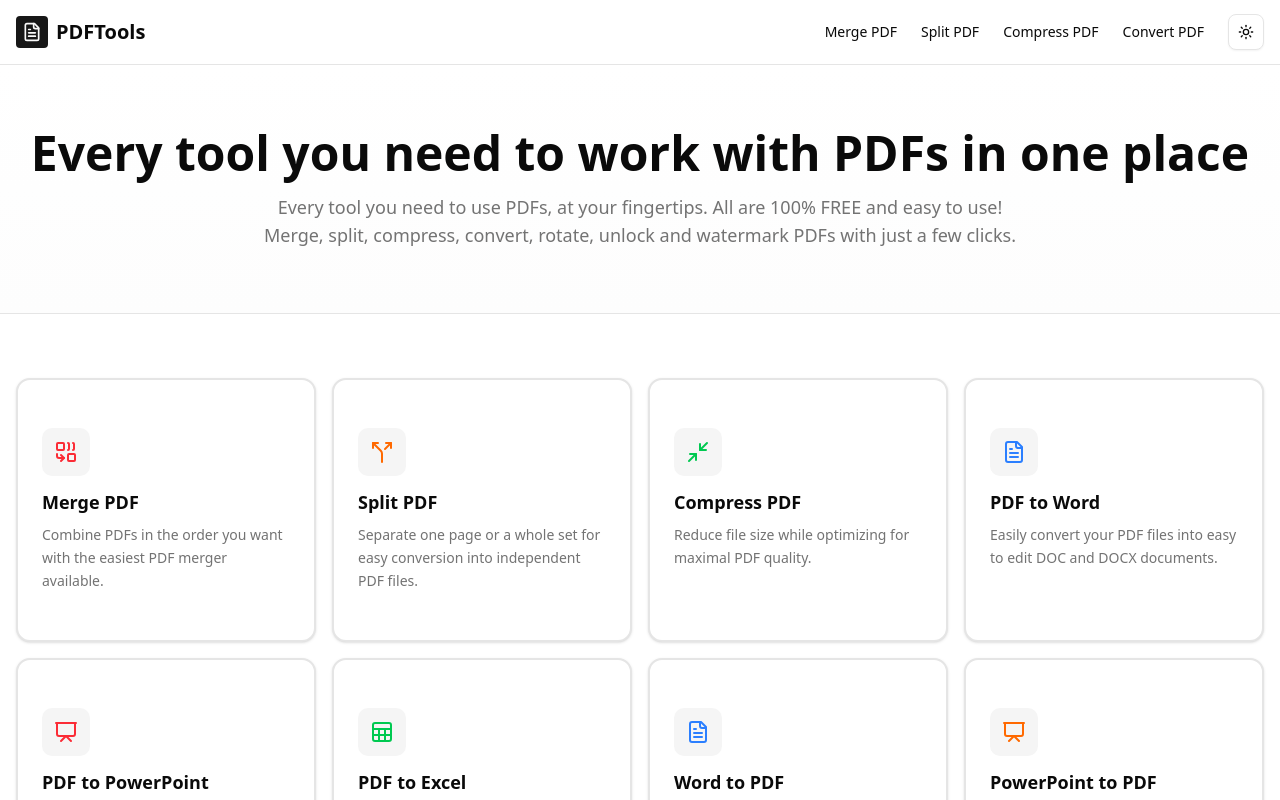
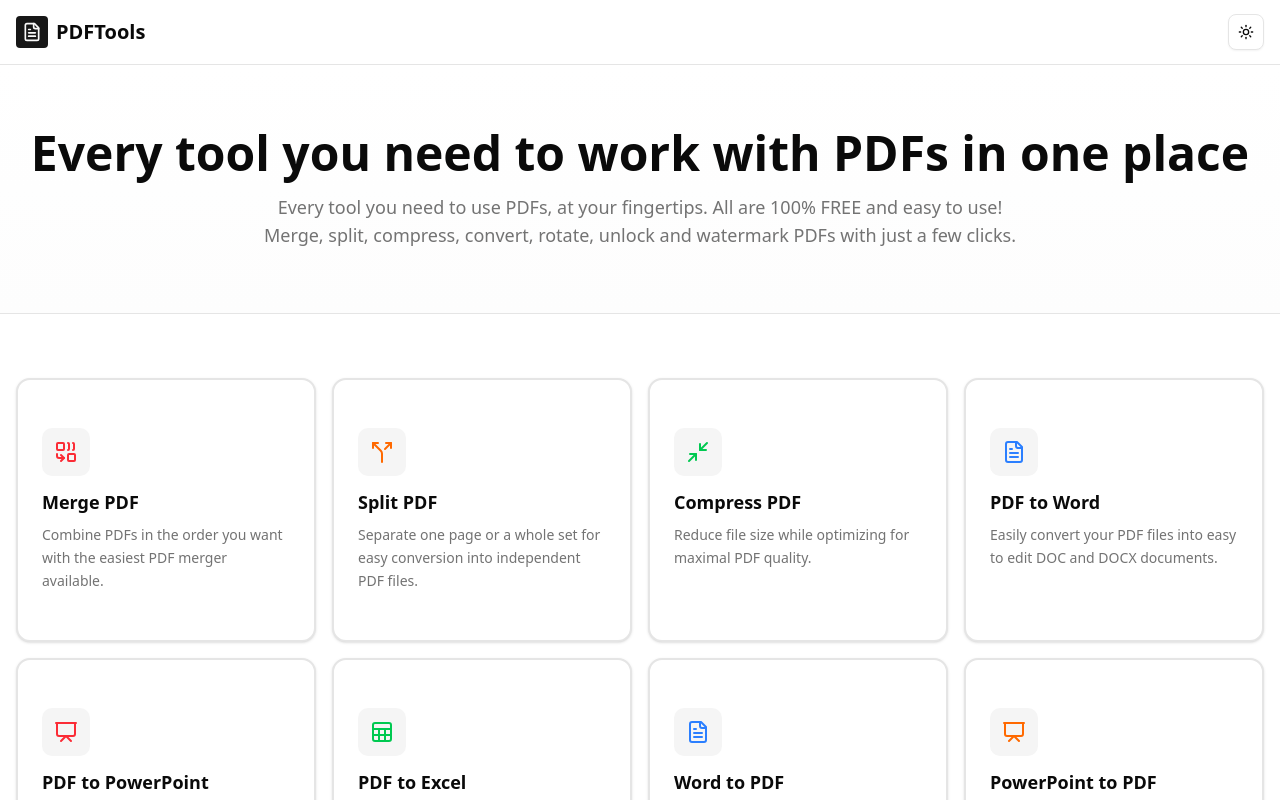
Before and after one commit to peterdinis/PDF-Tools, a Next.js app: page / in a window 1280 px wide. Shown: the top 800 px of the page. Built offline with nearby package versions, Linux system fonts and the light colour scheme.

Commit message:
fix: Fixing issue with Link

```diff
--- a/components/shared/Navigation.tsx
+++ b/components/shared/Navigation.tsx
@@ -13,44 +13,16 @@ const Navigation: FC = () => {
     <header className="border-b bg-background/95 backdrop-blur supports-[backdrop-filter]:bg-background/60">
       <div className="container mx-auto px-4">
         <div className="flex h-16 items-center justify-between">
-          {/* Logo */}
           <Link href="/" className="flex items-center gap-2">
             <div className="flex h-8 w-8 items-center justify-center rounded bg-primary">
               <FileText className="h-5 w-5 text-primary-foreground" />
             </div>
             <span className="text-xl font-bold">PDFTools</span>
           </Link>
-
-          {/* Desktop nav */}
           <nav className="hidden md:flex items-center gap-6">
-            <Link
-              href="#"
-              className="text-sm font-medium hover:text-primary transition-colors"
-            >
-              Merge PDF
-            </Link>
-            <Link
-              href="#"
-              className="text-sm font-medium hover:text-primary transition-colors"
-            >
-              Split PDF
-            </Link>
-            <Link
-              href="#"
-              className="text-sm font-medium hover:text-primary transition-colors"
-            >
-              Compress PDF
-            </Link>
-            <Link
-              href="#"
-              className="text-sm font-medium hover:text-primary transition-colors"
-            >
-              Convert PDF
-            </Link>
             <ModeToggle />
           </nav>
 
-          {/* Mobile hamburger */}
           <button
             onClick={() => setIsOpen(!isOpen)}
             className="md:hidden p-2 rounded focus:outline-none"
@@ -59,8 +31,6 @@ const Navigation: FC = () => {
           </button>
         </div>
       </div>
-
-      {/* Mobile menu */}
       <AnimatePresence>
         {isOpen && (
           <motion.nav
@@ -70,34 +40,6 @@ const Navigation: FC = () => {
             transition={{ duration: 0.2 }}
             className="md:hidden px-4 pb-4 flex flex-col gap-4 bg-background border-b"
           >
-            <Link
-              href="#"
-              className="text-sm font-medium hover:text-primary transition-colors"
-              onClick={() => setIsOpen(false)}
-            >
-              Merge PDF
-            </Link>
-            <Link
-              href="#"
-              className="text-sm font-medium hover:text-primary transition-colors"
-              onClick={() => setIsOpen(false)}
-            >
-              Split PDF
-            </Link>
-            <Link
-              href="#"
-              className="text-sm font-medium hover:text-primary transition-colors"
-              onClick={() => setIsOpen(false)}
-            >
-              Compress PDF
-            </Link>
-            <Link
-              href="#"
-              className="text-sm font-medium hover:text-primary transition-colors"
-              onClick={() => setIsOpen(false)}
-            >
-              Convert PDF
-            </Link>
             <ModeToggle />
           </motion.nav>
         )}
--- a/components/tools/ToolCard.tsx
+++ b/components/tools/ToolCard.tsx
@@ -2,6 +2,7 @@ import Link from "next/link";
 import { Card, CardContent } from "@/components/ui/card";
 import type { LucideIcon } from "lucide-react";
 import { cn } from "@/lib/utils";
+import { UrlObject } from "url";
 
 interface ToolCardProps {
   name: string;
@@ -19,7 +20,7 @@ export function ToolCard({
   color,
 }: ToolCardProps) {
   return (
-    <Link href={href}>
+    <Link href={href as unknown as UrlObject}>
       <Card className="h-full transition-all hover:shadow-lg hover:scale-[1.02] cursor-pointer border-2 hover:border-primary/50">
         <CardContent className="p-6">
           <div className="flex flex-col gap-3">
```
